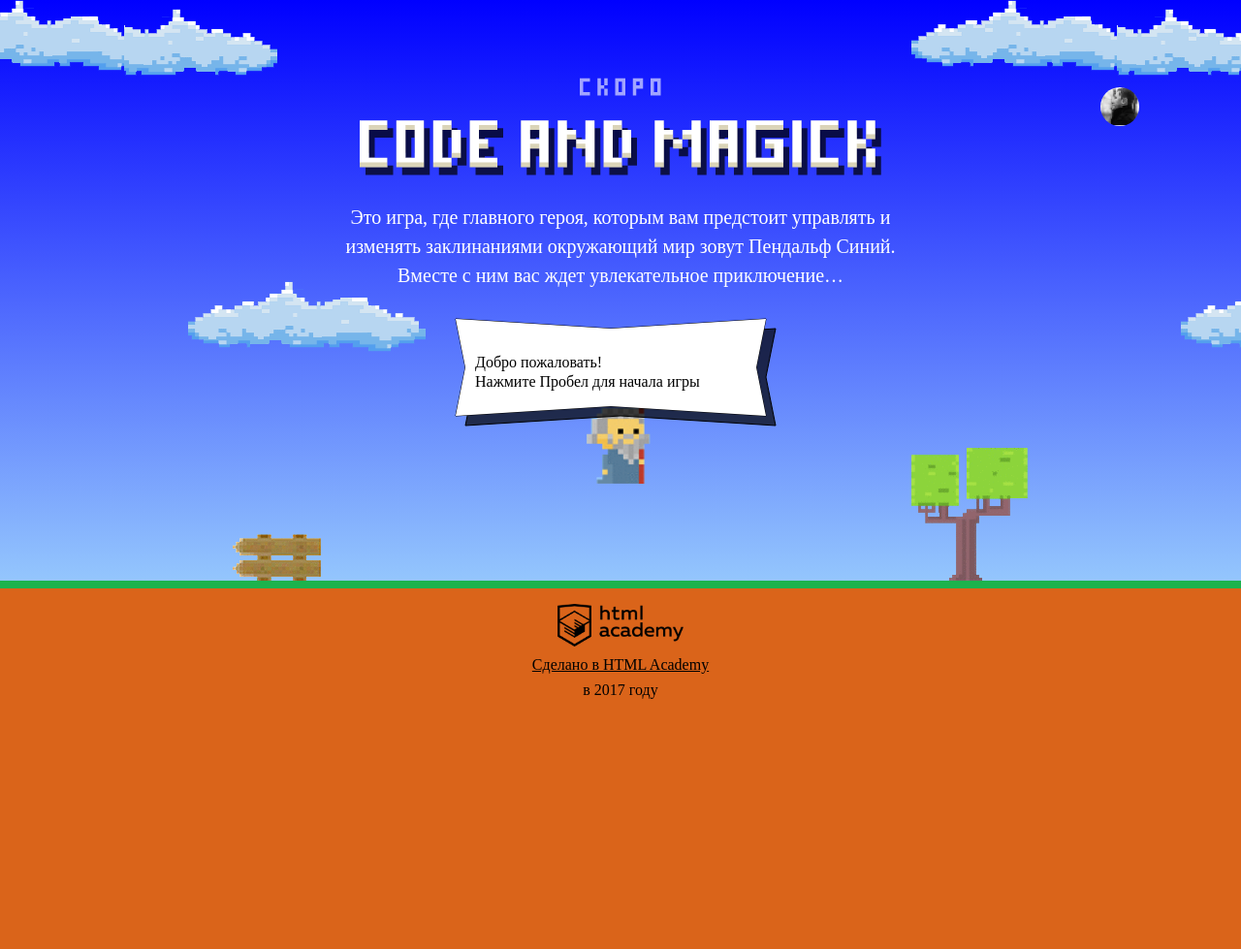
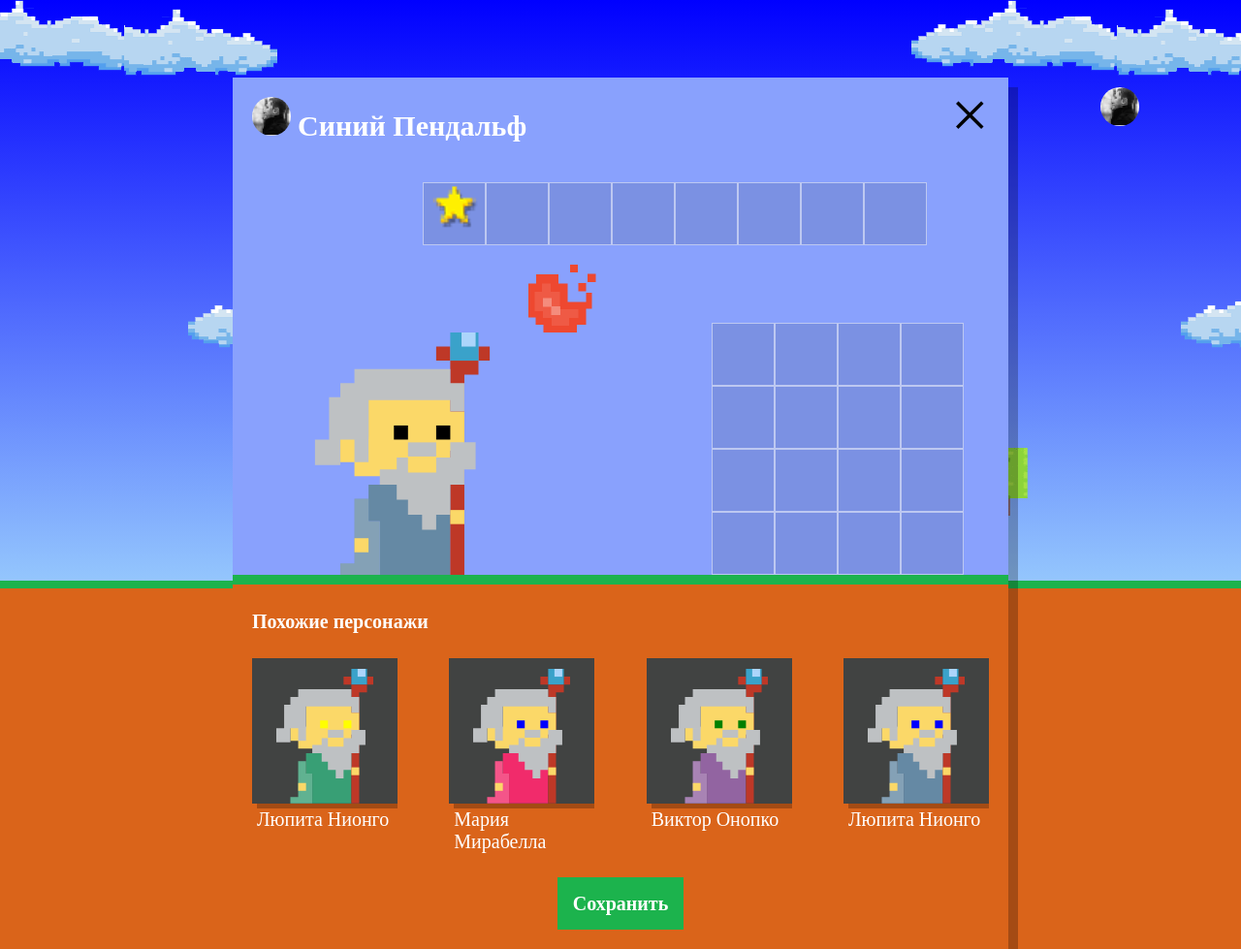
Before and after one commit to theveselov/614383-code-and-magick, a website: page index.html in a window 1280 px wide. Shown: the whole page at 97% size. Before the commit the page ends 800 px from the top, so only its background shows below. Drawn offline with Linux system fonts and the light colour scheme; a web font is replaced by a local one.

Commit message:
Выполнение задания:"Учебный проект: нас орда"

```diff
--- a/index.html
+++ b/index.html
@@ -198,6 +198,7 @@
       return height*2/3 - getWizardHeight();
   }
 </script>
+<script src="js/setup.js"></script>
 <script src="js/stat.js"></script>
 <script src="js/game.js"></script>
 
--- /dev/null
+++ b/js/setup.js
@@ -0,0 +1,57 @@
+'use strict';
+
+var WIZARDS_AMOUNT = 4;
+var WIZARDS_FIRST_NAMES = ['Иван', 'Хуан Себастьян', 'Мария', 'Кристоф', 'Виктор', 'Юлия', 'Люпита', 'Вашингтон'];
+var WIZARDS_LAST_NAMES = ['да Марья', 'Верон', 'Мирабелла', 'Вальц', 'Онопко', 'Топольницкая', 'Нионго', 'Ирвинг'];
+var COAT_COLORS = ['rgb(101, 137, 164)', 'rgb(241, 43, 107)', 'rgb(146, 100, 161)', 'rgb(56, 159, 117)', 'rgb(215, 210, 55)', 'rgb(0, 0, 0)'];
+var EYES_COLORS = ['black', 'red', 'blue', 'yellow', 'green'];
+
+var userDialog = document.querySelector('.setup');
+userDialog.classList.remove('hidden');
+
+var similarListElement = userDialog.querySelector('.setup-similar-list');
+
+var similarWizardTemplate = document.querySelector('#similar-wizard-template')
+    .content.querySelector('.setup-similar-item');
+
+var randomWizards = [];
+
+var getRandomInt = function (min, max) {
+  return Math.floor(Math.random() * (max + 1 - min)) + min;
+};
+
+var getRandomElement = function (array) {
+  return array[getRandomInt(0, array.length - 1)];
+};
+
+var randomWizardName = function () {
+  var j = getRandomInt(0, WIZARDS_FIRST_NAMES.length - 1);
+  return WIZARDS_FIRST_NAMES[j] + ' ' + WIZARDS_LAST_NAMES[j];
+};
+
+for (var i = 0; i < WIZARDS_AMOUNT; i++) {
+  var randomWizard = {
+    name: randomWizardName(),
+    coatColor: getRandomElement(COAT_COLORS),
+    eyesColor: getRandomElement(EYES_COLORS)
+  };
+  randomWizards.push(randomWizard);
+}
+
+var renderWizard = function () {
+  var wizardElement = similarWizardTemplate.cloneNode(true);
+  wizardElement.querySelector('.setup-similar-label').textContent = randomWizards[i].name;
+  wizardElement.querySelector('.wizard-coat').style.fill = randomWizards[i].coatColor;
+  wizardElement.querySelector('.wizard-eyes').style.fill = randomWizards[i].eyesColor;
+
+  return wizardElement;
+};
+
+var fragment = document.createDocumentFragment();
+
+for (i = 0; i < randomWizards.length; i++) {
+  fragment.appendChild(renderWizard(randomWizards[i]));
+}
+similarListElement.appendChild(fragment);
+
+userDialog.querySelector('.setup-similar').classList.remove('hidden');
```
